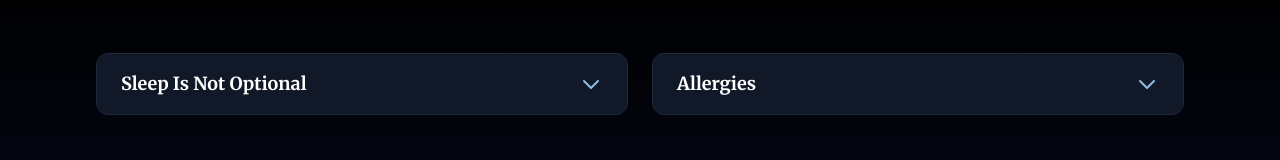
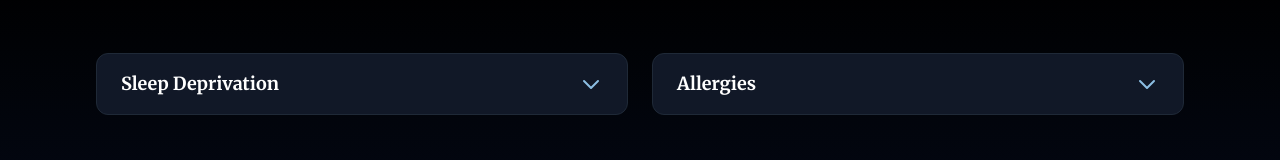
Before and after one commit to brainlame/AwarenessThroughEdu, a SvelteKit app: page /infographics in a window 1280 px wide. Shown: the part 507-667 px from the top of the page. Built offline with nearby package versions, Linux system fonts and the light colour scheme.

Commit message:
Sizing changes

```diff
--- a/src/routes/+page.svelte
+++ b/src/routes/+page.svelte
@@ -45,7 +45,7 @@
 
         <!-- Mobile rounded rectangular box with button -->
         <div class="md:hidden flex justify-center mt-16">
-          <div class="relative px-36 py-24 bg-azure rounded-3xl shadow-2xl shadow-azure/50">
+          <div class="relative px-32 py-12 bg-azure rounded-3xl shadow-2xl shadow-azure/50">
             <!-- Animated background elements -->
             <div class="absolute inset-0 overflow-hidden rounded-3xl">
               <div class="absolute top-1/4 left-1/4 w-32 h-32 bg-blue-500/20 rounded-full mix-blend-overlay filter blur-2xl animate-blob"></div>
--- a/src/routes/infographics/+page.svelte
+++ b/src/routes/infographics/+page.svelte
@@ -5,7 +5,7 @@
 
   const infographics = [
     {
-      title: "Sleep Is Not Optional",
+      title: "Sleep Deprivation",
       image: SleepImage,
       description: "Understanding the importance of sleep for your health and well-being."
     },
```
